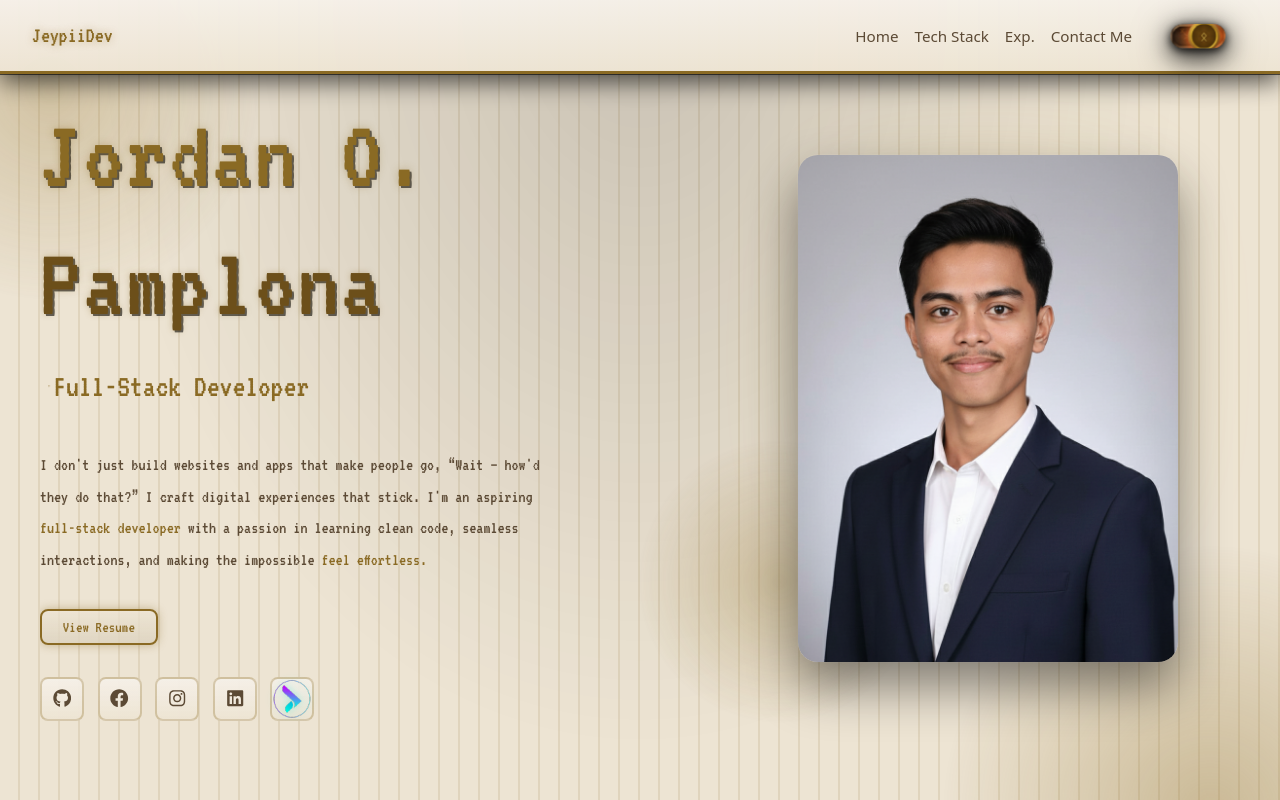
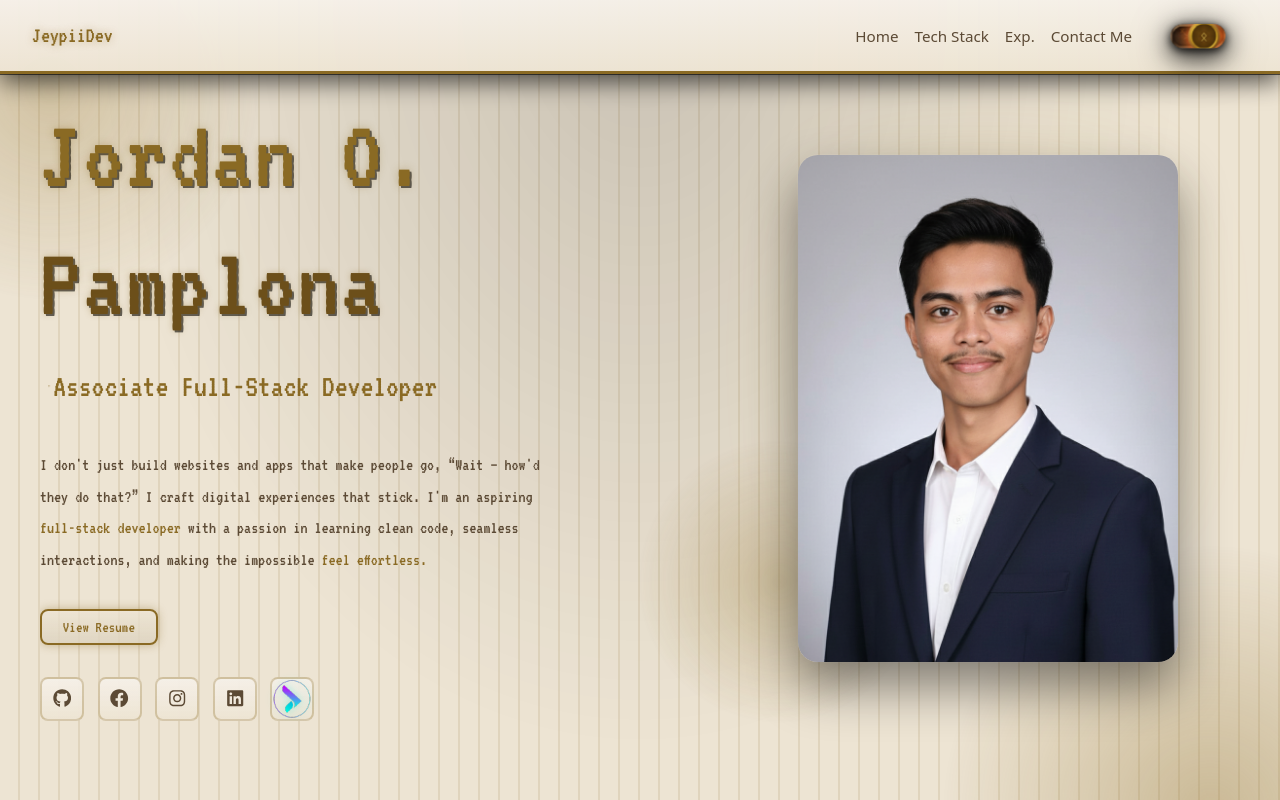
Before and after one commit to pamplonajp45-eng/JeypiiDev, a React (Vite) app: page / in a window 1280 px wide. Shown: the top 800 px of the page. Built offline with nearby package versions, Linux system fonts and the light colour scheme; no server answers.

Commit message:
added associate

```diff
--- a/src/components/Home.jsx
+++ b/src/components/Home.jsx
@@ -29,7 +29,7 @@ const Home = () => {
               <h1 className="home-title-surname">Pamplona</h1>
               <div className="role-pill">
                 <span className="role-dot"></span>
-                Full-Stack Developer
+                Associate Full-Stack Developer
               </div>
             </div>
 
```
